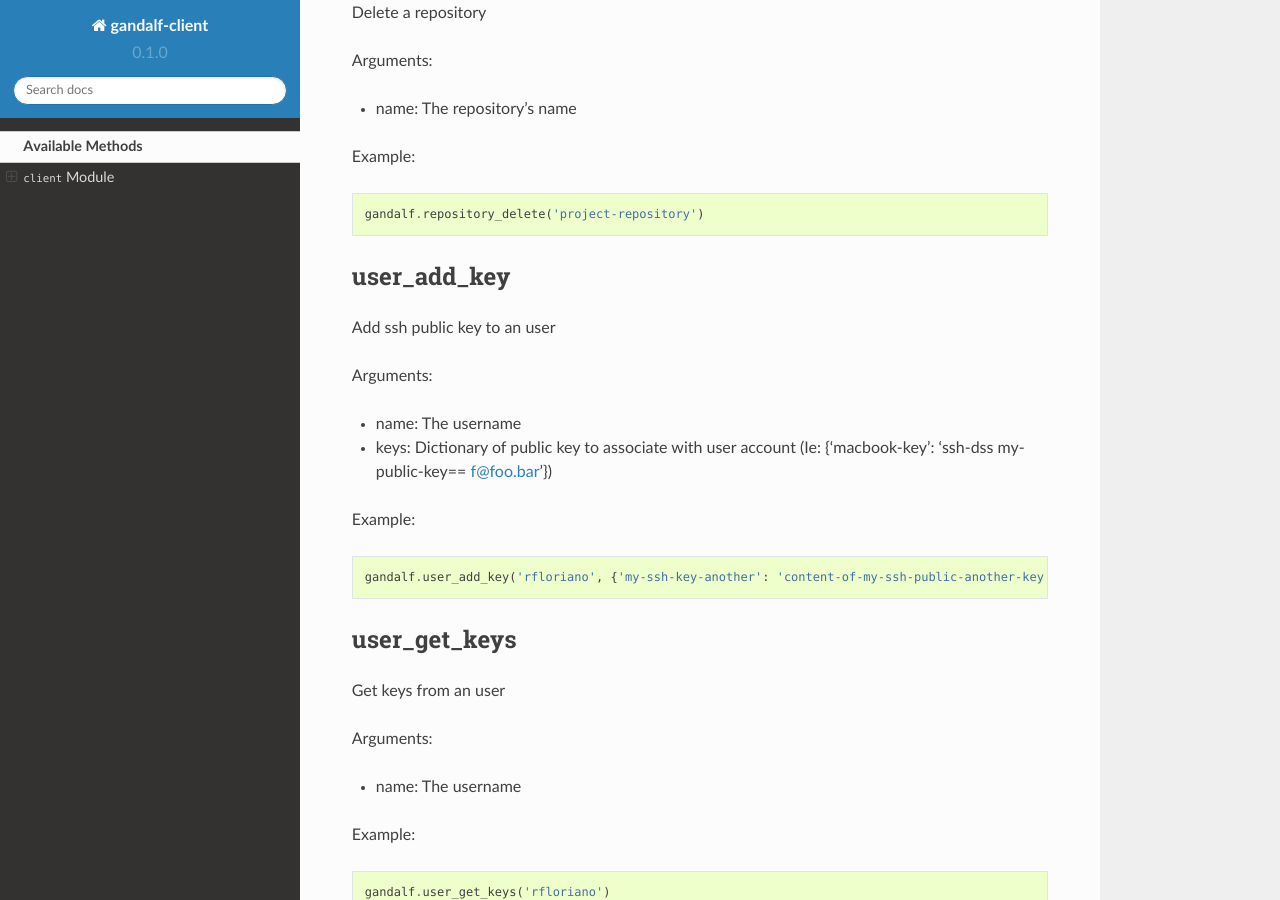
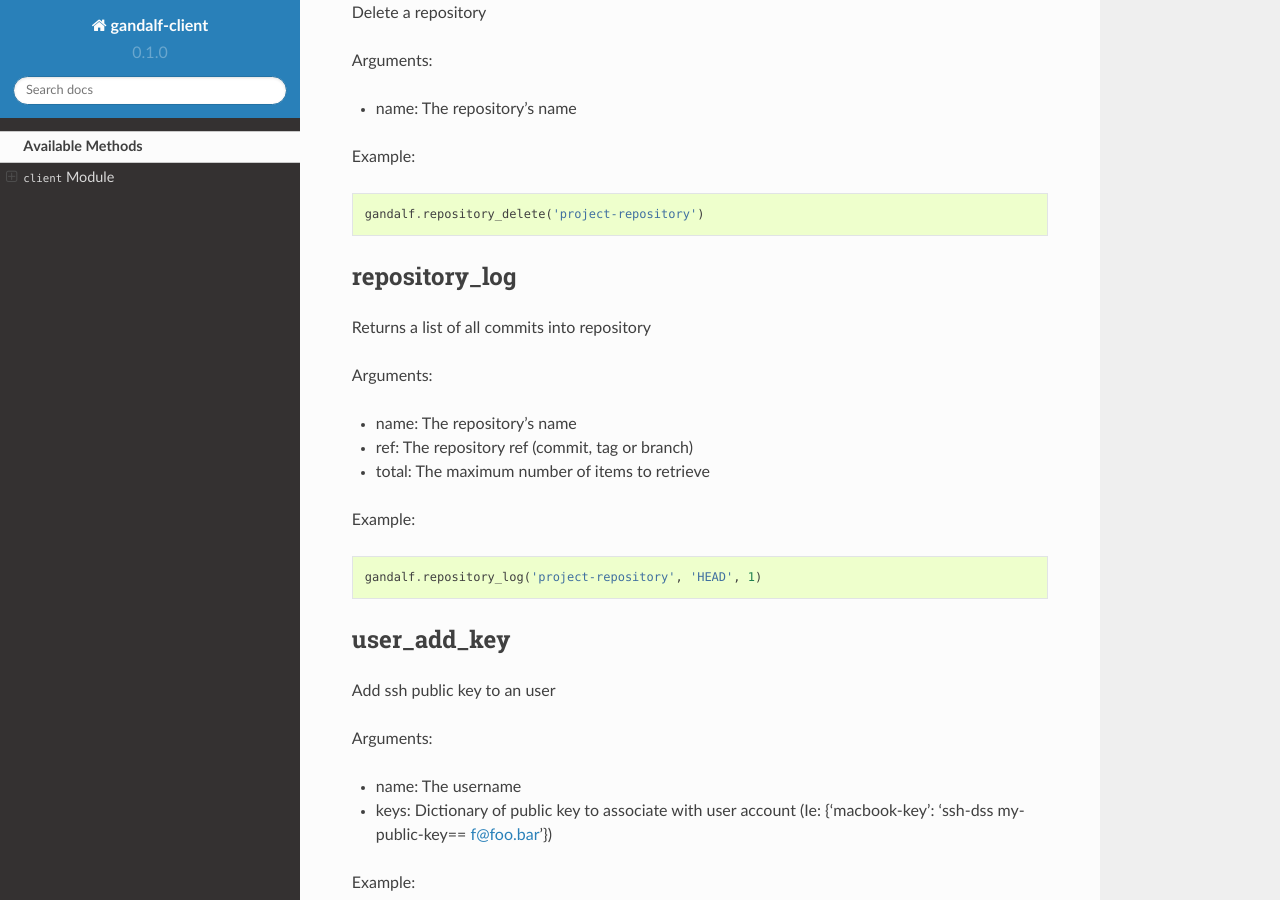
Before and after one commit to rfloriano/gandalf-client, a Sphinx documentation site: the page built from docs/methods.rst, in a window 1280 px wide and 900 px high, scrolled down 1792 px. Built offline with Sphinx 7.4.7 and the Read the Docs theme 2.0.0, drawn with Linux system fonts in a browser that asks for light colours.

Commit message:
Docs: Added support to get log
Ref: 363631520a4e7cd9876356cb61ee5db26e0736ac

```diff
--- a/docs/methods.rst
+++ b/docs/methods.rst
@@ -146,6 +146,24 @@ Example:
    gandalf.repository_delete('project-repository')
 
 
+repository_log
+--------------
+
+Returns a list of all commits into repository
+
+Arguments:
+
+* name: The repository's name
+* ref: The repository ref (commit, tag or branch)
+* total: The maximum number of items to retrieve
+
+Example:
+
+.. testcode:: repository_log
+
+   gandalf.repository_log('project-repository', 'HEAD', 1)
+
+
 user_add_key
 ------------
 
```
